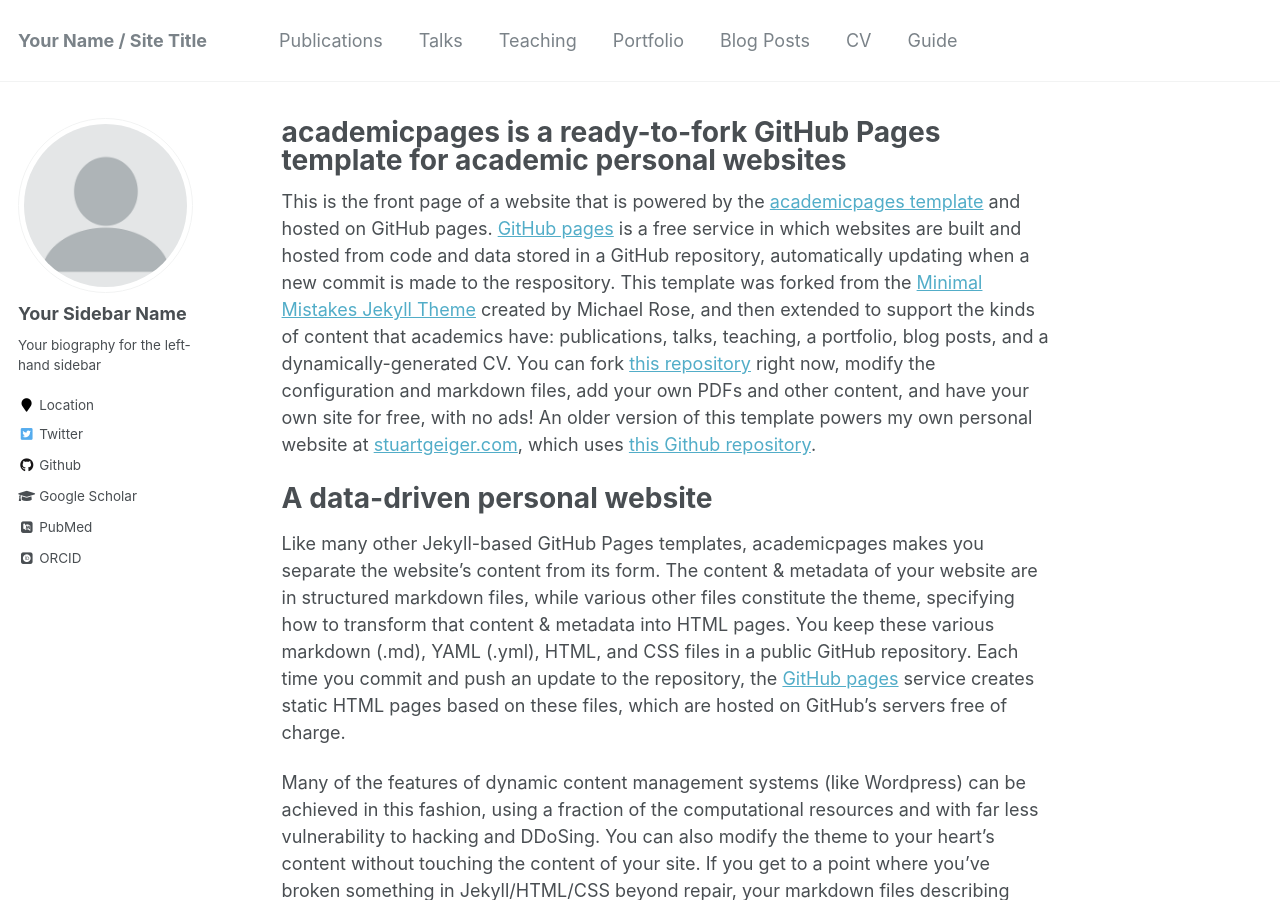
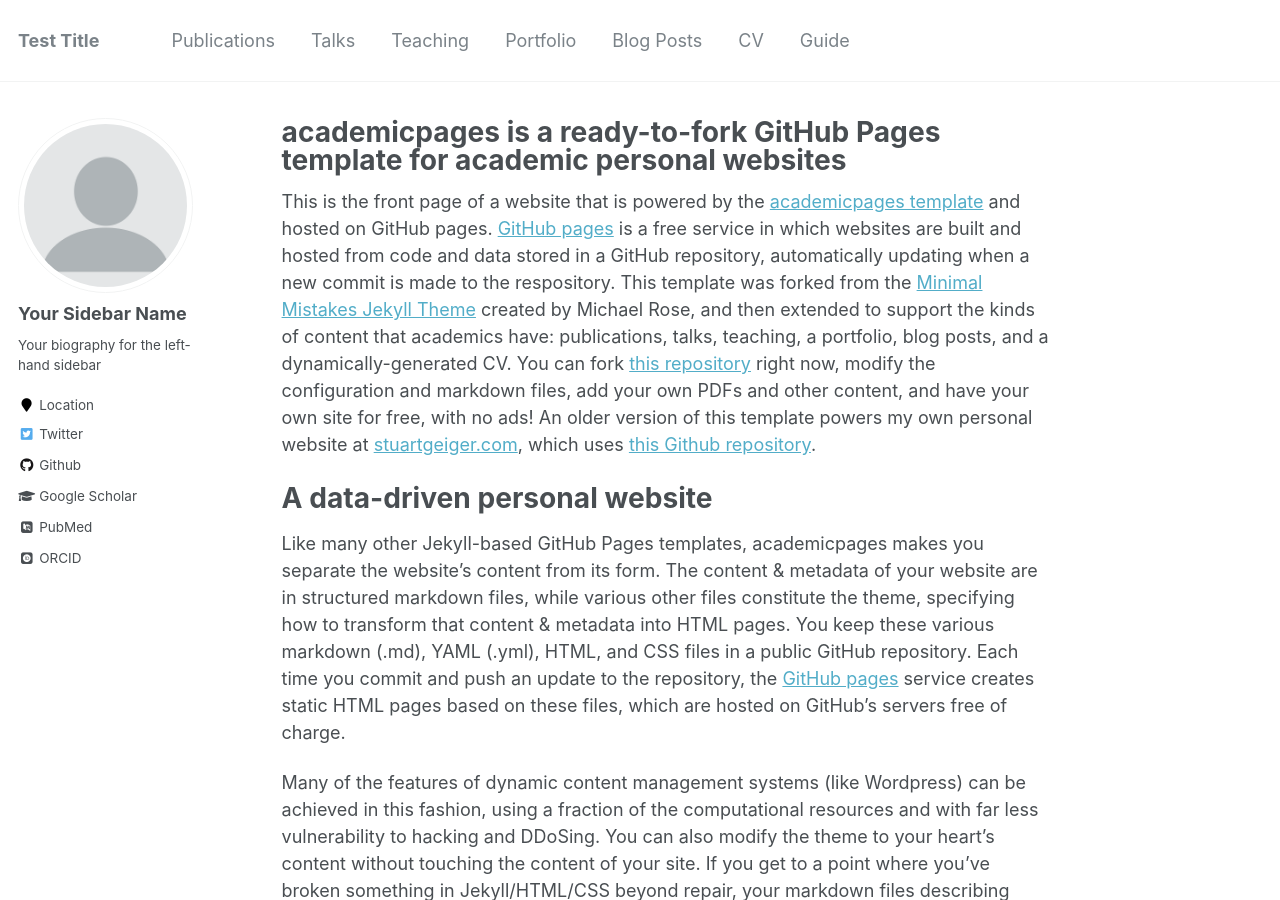
Before and after one commit to amunwes/amunwes.github.io, a Jekyll site: the page built from _pages/about.md, in a window 1280 px wide and 900 px high. Built offline with Jekyll 4.4.1, drawn with Linux system fonts in a browser that asks for light colours; some web fonts are replaced.

Commit message:
Update _config.yml

```diff
--- a/_config.yml
+++ b/_config.yml
@@ -7,13 +7,13 @@
 
 # Site Settings
 locale                   : "en-US"
-title                    : "Your Name / Site Title"
+title                    : "Test Title"
 title_separator          : "-"
 name                     : &name "Your Name"
 description              : &description "personal description"
-url                      : https://academicpages.github.io # the base hostname & protocol for your site e.g. "https://mmistakes.github.io"
+url                      : https://amunwes.github.io # the base hostname & protocol for your site e.g. "https://mmistakes.github.io"
 baseurl                  : "" # the subpath of your site, e.g. "/blog"
-repository               : "academicpages/academicpages.github.io"
+repository               : "amunwes.github.io"
 teaser                   :  # filename of teaser fallback teaser image placed in /images/, .e.g. "500x300.png"
 breadcrumbs              : false # true, false (default)
 words_per_minute         : 160
```
